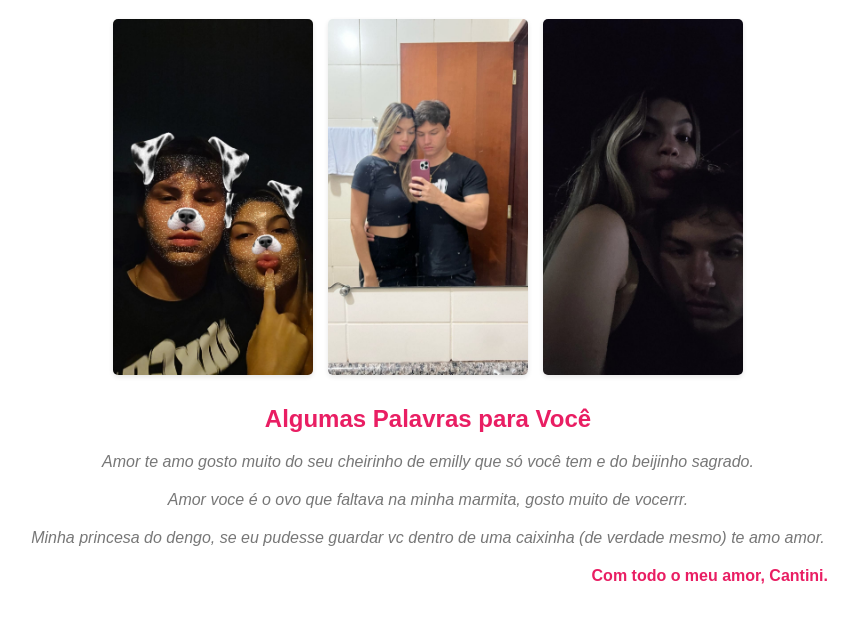
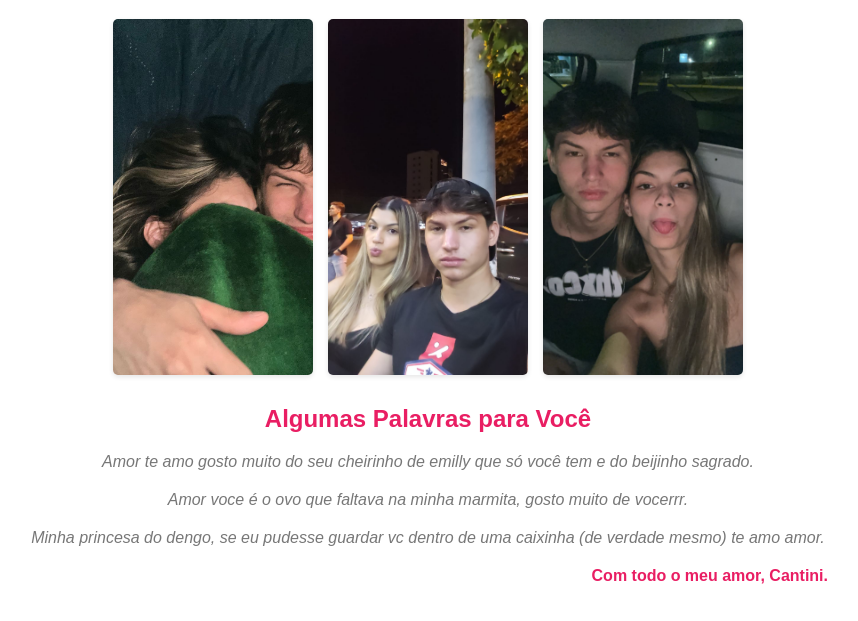
Before and after one commit to alexuin/Cantini, a plain HTML site: page index.html in a window 1280 px wide. Shown: the part 111-732 px from the top of the page, without its empty margins (212-1070 px from the left). Drawn offline with Linux system fonts and the light colour scheme.

Commit message:
atualização por cima da outra

```diff
--- a/index.html
+++ b/index.html
@@ -65,9 +65,9 @@
         <h1>Para a Minha Incrível Namorada</h1>
 
         <div class="gallery">
-            <img src="./imagens/foto1.jpg.jpg" alt="Foto 1">
-            <img src="./imagens/foto no lugar.jpeg" alt="Foto 2">
-            <img src="./imagens/foto3.jpg.jpg" alt="Foto 3">
+            <img src="./imagens/imagem lugar 1.jpeg" alt="Foto 1">
+            <img src="./imagens/imagem no lugar entre 1 e 3.jpeg" alt="Foto 2">
+            <img src="./imagens/imagem lugar 2.jpeg" alt="Foto 3">
 
             </div>
 
```
Also changed, not shown: imagens/imagem lugar 1.jpeg (added), imagens/imagem lugar 2.jpeg (added), imagens/imagem no lugar entre 1 e 3.jpeg (added).
